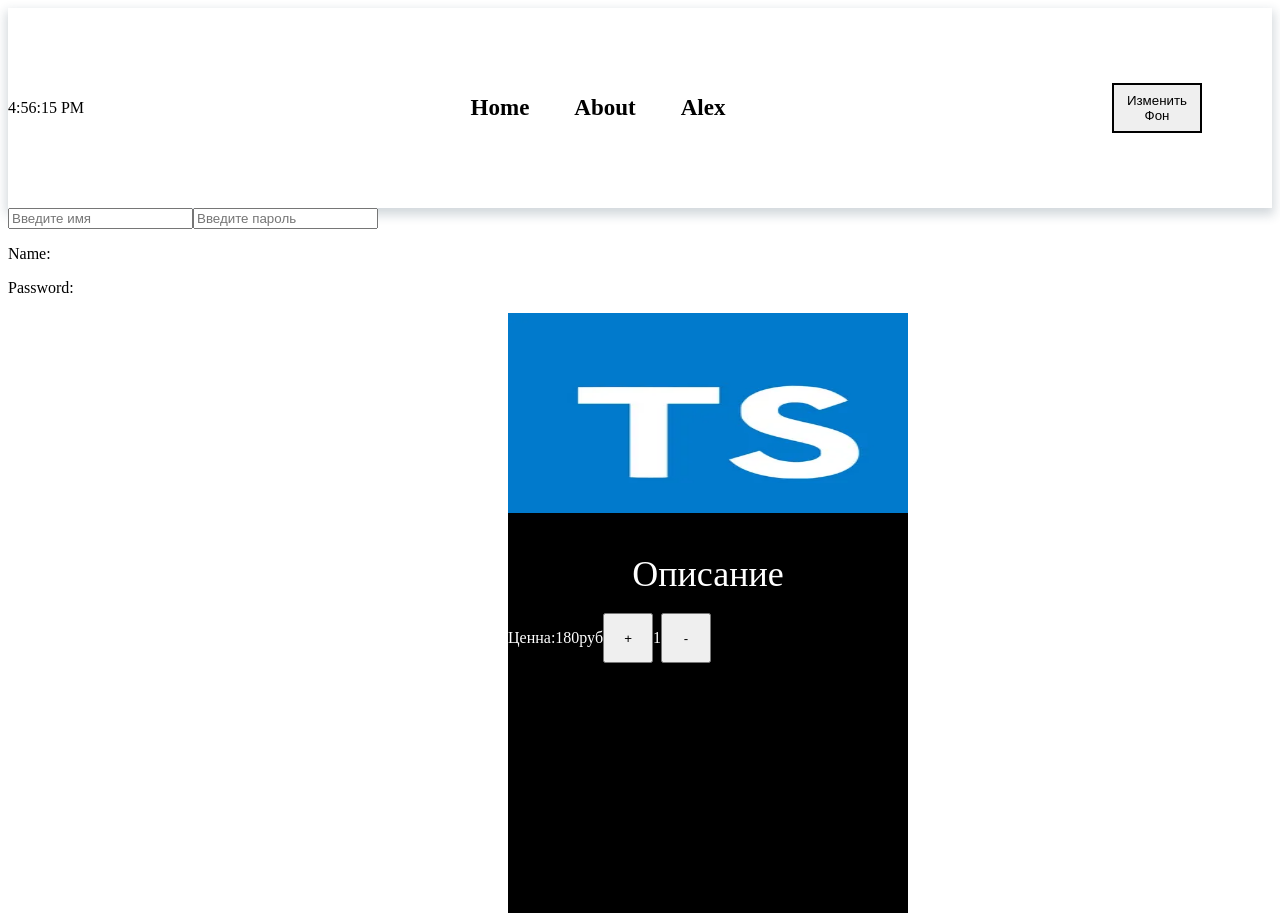
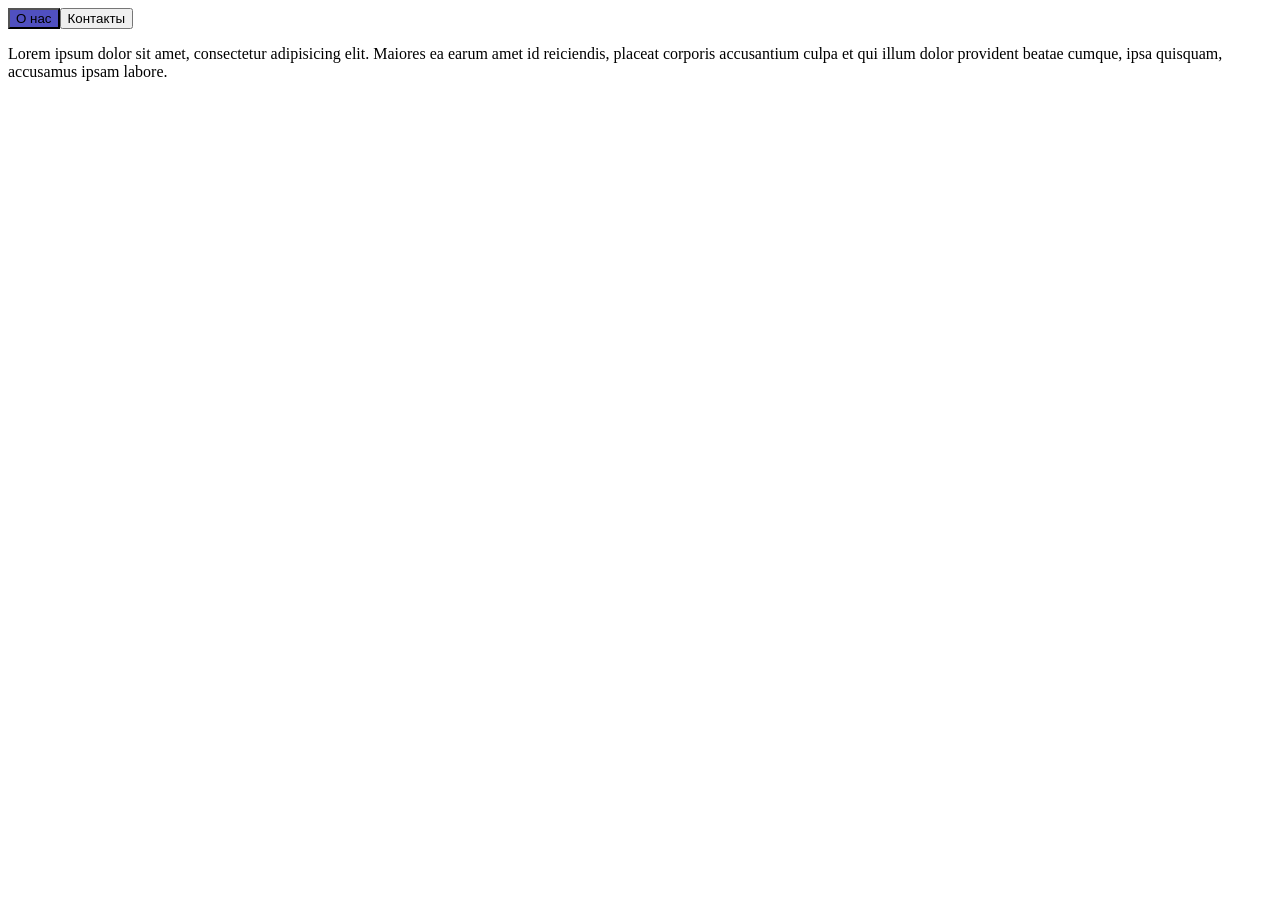
Before and after one commit to Yarik-Solovev/Macbook_Git-first_repository, a React (Create React App) app in the folder my-app/: page / in a window 1280 px wide. After the commit the page ends 800 px from the top, so only its background shows below. Built offline with nearby package versions, Linux system fonts and the light colour scheme.

Commit message:
after work with swipe buttons

```diff
--- a/my-app/src/App/App.jsx
+++ b/my-app/src/App/App.jsx
@@ -1,86 +1,19 @@
-import React, {useState} from "react";
-import './index.css'
+import React, {useState} from "react"
+import Buttons from "../Buttons/buttons"
+import Info from "./Info/info"
+import Contact from "../Contact/contact"
+export default function App() {
+    const [tab, setTab] = useState('info')
+    return (
+        <>
+         <Buttons active={tab} onChange={(current) => setTab(current)} />
+         {tab === 'info' &&(
+            <Info/>
+        )}
+        {tab === 'contact' &&(
+            <Contact/>
+        )}
 
-
-function Header(){
-    const [time, setTime] = useState(new Date());
-    setInterval(() => {
-      setTime(new Date())
-    }, 1000);
-   let Users = [
-    {Name: 'Alex', id: '1', passport:'123',age: 20},
-
-    ];
-    const [isDark, setColor] = useState(true)
-    function swipeColor(e){
-      setColor((currentData) => !currentData)
-    }
-    const data = []
-    Users.forEach((user) => {
-      data.push(
-        <div className="header" key={user.id}>
-        <div>
-          {time.toLocaleTimeString()}
-        </div>
-        <ul className="header__ul">
-            <li>Home</li>
-            <li>About</li>
-            <li>{user.Name}</li>
-        </ul>
-        <button className={isDark ? 'header__button' : 'header__button--active'} onClick={swipeColor}>Изменить Фон</button>
-    </div>
-      )})
-    // })
-//    const res = [];
-//    for(let i = 0;i < Users.length;i++){
-//     const el = Users[i];
-//     res.push(
-//         <li>{el.Name}</li>
-//     )
-//    };
-
-// const res = Users.reduce((res, el) => {
-//     res.push(
-//         <li>{el.Name}</li>
-//     )
-//     return res
-// },[]);
-const [info, setData] = useState({name:'', password: '',});
-
-function logInfo(e) {
-  e.target.value = e.target.value.replace(/\d/g, "");
-  setData((currentData) => {
-    return{ ...currentData,
-     name: e.target.value
-    }
-})
-}
-
-function logInfo2(e){
-  setData((value) => {
-    return{
-    ...value,
-    password: e.target.value,
-    }
-  })
-}
-
-    return (
-      <div>
-        {data}
-        <input type="text" placeholder="Введите имя" onChange={logInfo}  />
-        <input type="password" placeholder="Введите пароль" onChange={logInfo2}/>
-        <p>Name:{info.name}</p>
-        <p>Password:{info.password}</p>
-      </div>
-
+    </>
     )
 }
-
-// function generateKey(user){
-//     return `${user.id}_${user.Name}_${user.passport}`
-// }
-//функция чтобы генерировать ключи но обычно идет id
-//ключ используется только в циклах где данные изменаются чтобы не перерисововать их
-//заново для оптимизации
-export default Header
--- /dev/null
+++ b/my-app/src/App/Info/info.jsx
@@ -0,0 +1,5 @@
+export default function Info() {
+    return (
+        <p>Lorem ipsum dolor sit amet, consectetur adipisicing elit. Maiores ea earum amet id reiciendis, placeat corporis accusantium culpa et qui illum dolor provident beatae cumque, ipsa quisquam, accusamus ipsam labore.</p>
+    )
+}
--- a/my-app/src/App/index.css
+++ /dev/null
@@ -1,54 +0,0 @@
-.header{
-    width: 100%;
-    height: 200px;
-    display: flex;
-    justify-content: space-between;
-    align-items: center;
-    box-shadow: 0px 5px 10px 2px rgba(34, 60, 80, 0.2);
-}
-
-.header__logo{
-    width: 100px;
-    height: 100px;
-    background-color: blue;
-    margin-left: 70px;
-}
-
-.header__ul {
-    display: flex;
-    gap:45px;
-    padding: 0;
-}
-
-.header__ul li{
-    list-style: none;
-    font-size: 23px;
-    font-weight: 600;
-    text-decoration: none;
-    transition: transform 0.5s ease;
-}
-
-.header__ul li:hover{
-    transform: scale(1.05);
-}
-
-.header__button{
-    padding: 0;
-    margin: 0;
-    border: 0;
-    width: 90px;
-    height: 50px;
-    margin-right: 70px;
-    border: 2px solid;
-}
-
-.header__button--active{
-    padding: 0;
-    margin: 0;
-    border: 0;
-    width: 90px;
-    height: 50px;
-    margin-right: 70px;
-    border: 2px solid;
-    background-color: black;
-}
--- /dev/null
+++ b/my-app/src/Buttons/buttons.jsx
@@ -0,0 +1,11 @@
+import './index.css'
+
+
+export default function Buttons({active, onChange}){
+    return (
+        <section>
+        <button onClick={() => onChange('info')} className={active === 'info' ? ('Button--active') : ('Button')}>О нас</button>
+        <button onClick={() => onChange('contact')} className={active === 'contact' ? ('Button--active') : ('Button')}>Контакты</button>
+        </section>
+    )
+}
--- /dev/null
+++ b/my-app/src/Buttons/index.css
@@ -0,0 +1,7 @@
+.Button{
+
+}
+
+.Button--active{
+    background-color: rgb(80, 80, 192);
+}
--- a/my-app/src/Card/Card.jsx
+++ /dev/null
@@ -1,46 +0,0 @@
-import React, {useState, useEffect} from "react";
-import './index.css'
-import Logo from './logo-ts.webp'
-function Card(){
-useEffect(() => {
-    console.log('я отрисовался');
-    return(
-        console.log('Я удалился')
-    )
-},[])
-let [count, switchCount] = useState(1)
-let price = 180  * count;
-
-function priceUp(){
-    switchCount((value) => (
-        ++value
-     ))
-
-}
-function priceDown(){
-    if(count > 1){
-    switchCount((value) => --value)
-    }
-}
-    return (
-        <div className="Card">
-            <div className="Card__description">
-            <img src={Logo} />
-            <p>Описание</p>
-            </div>
-            <div className="Card__price">
-                <p>Ценна:{price}руб</p>
-                <button className="Card__price__buttonUp" onClick={priceUp}>
-                    +
-                </button>
-                    <p>{count}</p>
-                <button className="Card__price__buttonDown" onClick={priceDown}>
-                    -
-                </button>
-            </div>
-
-        </div>
-    )
-}
-
-export default Card
--- a/my-app/src/Card/index.css
+++ /dev/null
@@ -1,41 +0,0 @@
-.Card{
-    width: 400px;
-    height: 600px;
-    background-color: black;
-    margin-left: 500px;
-}
-
-.Card__description{
-    width: 400px;
-    height: 300px;
-}
-
-.Card__description img{
-    width: 400px;
-    height: 200px;
-}
-
-.Card__description p{
-    color: white;
-    text-align: center;
-    font-size: 36px;
-}
-
-.Card__price{
-    display: flex;
-}
-
-.Card__price__buttonUp{
-    width: 50px;
-    height: 50px;
-}
-
-.Card__price__buttonDown{
-    width: 50px;
-    height: 50px;
-}
-
-.Card__price p{
-    color: white;
-    font-size: 16px;
-}
--- /dev/null
+++ b/my-app/src/Contact/contact.jsx
@@ -0,0 +1,5 @@
+export default function Contact() {
+    return (
+        <p>Нормер телефона 8-926-523-65-23</p>
+    )
+}
--- a/my-app/src/index.js
+++ b/my-app/src/index.js
@@ -1,12 +1,9 @@
 import React from 'react';
 import ReactDOM from 'react-dom/client';
-import Header from './App/App.jsx'
-import Card from './Card/Card.jsx'
+import App from './App/App';
+
 
 const root = ReactDOM.createRoot(document.getElementById('root'));
 root.render(
-  <React.StrictMode>
-    <Header/>
-    <Card/>
-  </React.StrictMode>
+  <App/>
 );
```
Also changed, not shown: my-app/src/UserName.jsx (deleted, +0 -13 lines), my-app/src/Card/logo-ts.webp (deleted).
